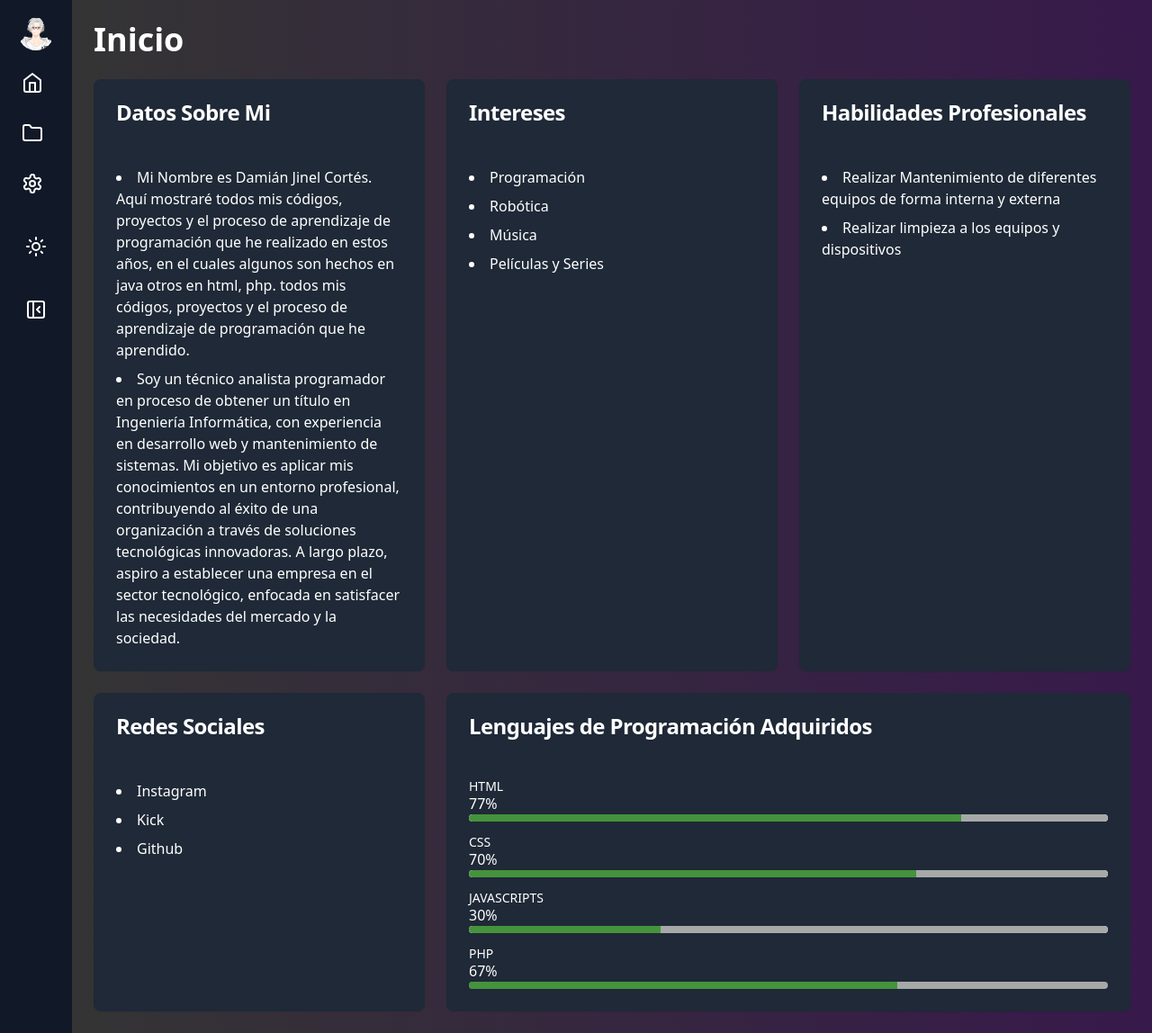
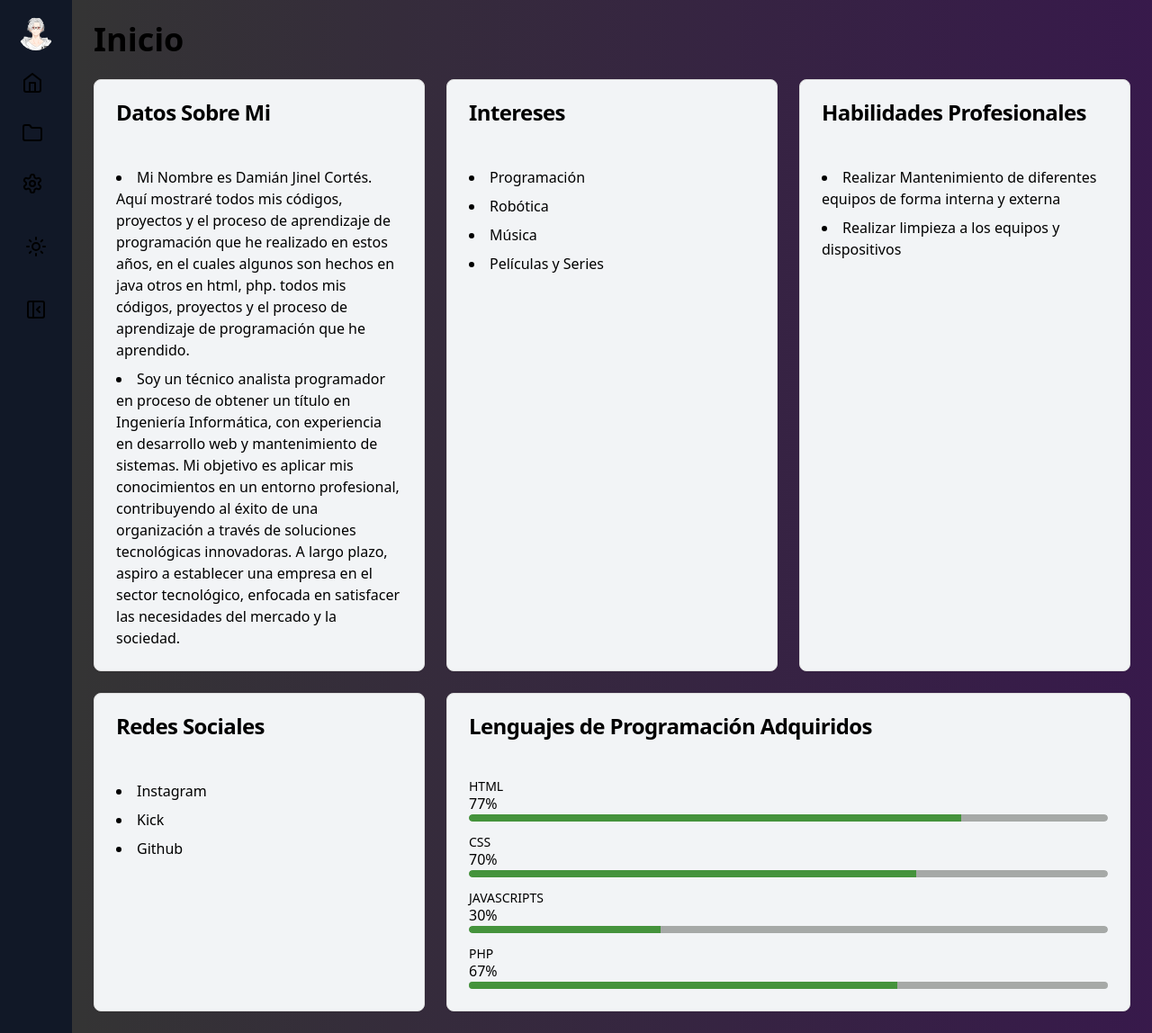
Before and after one commit to LynkRookie/TecnoUpdate.github.io, a PHP site: page /vista/inicio.html in a window 1280 px wide. Shown: the whole page at 90% size. Run offline with PHP 8.4, Linux system fonts and the light colour scheme.

Commit message:
Update cambio_tema.css

```diff
--- a/vista/Css/cambio_tema.css
+++ b/vista/Css/cambio_tema.css
@@ -1,24 +1,25 @@
 /* Estilos para tema claro */
 .theme-light .bg-gray-800 {
-    background-color: #1f2937; /* Color gris oscuro para el tema oscuro */
-    color: #ffffff;
-    border-color: rgba(31, 41, 55, 1); /* Color del borde en tema oscuro */
+
+  background-color: #f2f4f6;
+  color: #000000;
+  border-color: rgba(221, 221, 221, 1);
   }
 
   .theme-light .text-white {
+    color: #000000 ;
 
-    color: #ffffff !important;
   }
 
   /* Estilos para tema oscuro */
   .theme-dark .bg-gray-800 {
 
 
-    background-color: #f2f4f6;
-    color: #000000;
-    border-color: rgba(221, 221, 221, 1);
+    background-color: #1f2937; /* Color gris oscuro para el tema oscuro */
+    color: #ffffff;
+    border-color: rgba(31, 41, 55, 1); /* Color del borde en tema oscuro */
   }
 
   .theme-dark .text-white {
-    color: #000000 !important;
+    color: white;
   }
```
